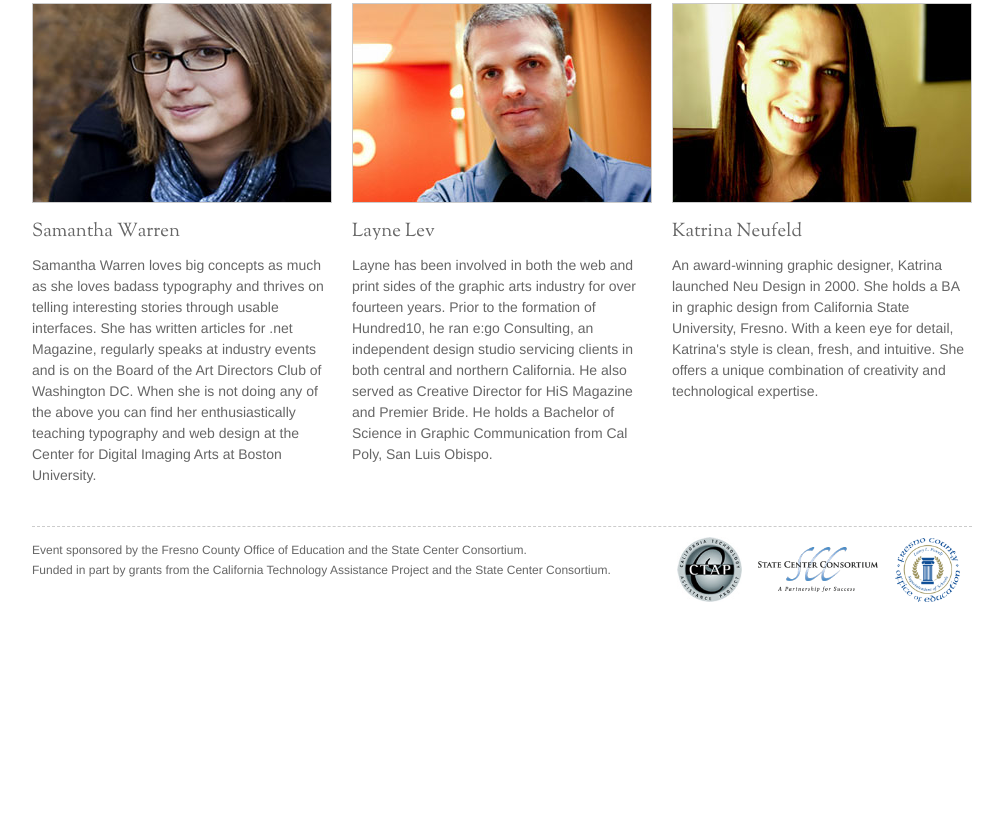
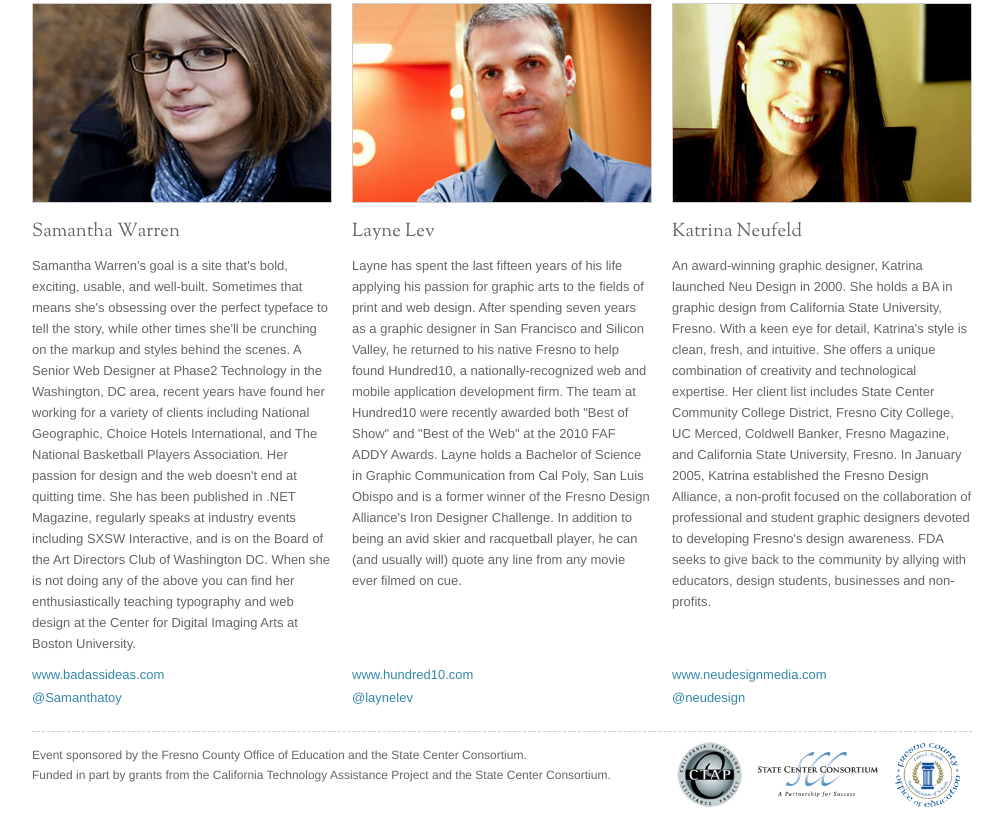
Before and after one commit to kepford/educatingondesign, a plain HTML site: page index.html in a window 1280 px wide. Shown: the part 642-1461 px from the top of the page, without its empty margins (138-1141 px from the left). Before the commit the page ends 1256 px from the top, so only its background shows below. Drawn offline with Linux system fonts and the light colour scheme.

Commit message:
Update Dan updated the speaker bios and added links to their web sites and Twitter accounts

```diff
--- a/eds.css
+++ b/eds.css
@@ -507,7 +507,25 @@ ul li {
   font-family: 'OFLSortsMillGoudyRegular',serif;
 }
 
+#speakers p {
+  margin: 0 0 15px;
+  font-size: 13px;
+  height: 395px;
+}
 
+
+#speakers #site-link {
+}
+
+#speakers #twitter-link {
+  margin: 5px 0;
+}
+
+#speakers #site-link a, #speakers #twitter-link a {
+  font-size: 13px;
+  text-decoration: none;
+  color: #3388AA;
+}
 
 #day {
   font-size: ;
--- a/index.html
+++ b/index.html
@@ -47,19 +47,26 @@ a symposium on educating future web designers
 	<li class="grid_4">
 	<img src="images/samantha-warren.jpg">
 	<h3>Samantha Warren</h3>
-	<p>Samantha Warren loves big concepts as much as she loves badass typography and thrives on telling interesting stories through usable interfaces. She has written articles for .net Magazine, regularly speaks at industry events and is on the Board of the Art Directors Club of Washington DC. When she is not doing any of the above you can find her enthusiastically teaching typography and web design at the Center for Digital Imaging Arts at Boston University. </p>
+	<p>Samantha Warren's goal is a site that's bold, exciting, usable, and well-built. Sometimes that means she's obsessing over the perfect typeface to tell the story, while other times she'll be crunching on the markup and styles behind the scenes. A Senior Web Designer at Phase2 Technology in the Washington, DC area, recent years have found her working for a variety of clients including National Geographic, Choice Hotels International, and The National Basketball Players Association. Her passion for design and the web doesn't end at quitting time. She has been published in .NET Magazine, regularly speaks at industry events including SXSW Interactive, and is on the Board of the Art Directors Club of Washington DC. When she is not doing any of the above you can find her enthusiastically teaching typography and web design at the Center for Digital Imaging Arts at Boston University.</p>
+	<div id="site-link"><a href="http://www.badassideas.com">www.badassideas.com</a></div>
+	<div id="twitter-link"><a href="http://www.twitter.com/samanthatoy">@Samanthatoy</a></div>
 	</li>
 
 	<li class="grid_4">
 	<img src="images/layne-lev.jpg">
 	<h3>Layne Lev</h3>
-	<p>Layne has been involved in both the web and print sides of the graphic arts industry for over fourteen years. Prior to the formation of Hundred10, he ran e:go Consulting, an independent design studio servicing clients in both central and northern California. He also served as Creative Director for HiS Magazine and Premier Bride. He holds a Bachelor of Science in Graphic Communication from Cal Poly, San Luis Obispo.</p>
+	<p>Layne has spent the last fifteen years of his life applying his passion for graphic arts to the fields of print and web design. After spending seven years as a graphic designer in San Francisco and Silicon Valley, he returned to his native Fresno to help found Hundred10, a nationally-recognized web and mobile application development firm. The team at Hundred10 were recently awarded both "Best of Show" and "Best of the Web" at the 2010 FAF ADDY Awards. Layne holds a Bachelor of Science in Graphic Communication from Cal Poly, San Luis Obispo and is a former winner of the Fresno Design Alliance's Iron Designer Challenge. In addition to being an avid skier and racquetball player, he can (and usually will) quote any line from any movie ever filmed on cue.
+</p>
+	<div id="site-link"><a href="http://www.hundred10.com">www.hundred10.com</a></div>
+	<div id="twitter-link"><a href="http://www.twitter.com/laynelev">@laynelev</a></div>
 	</li>
 
 	<li class="grid_4">
 	<img src="images/katrina-neufeld.jpg">
 	<h3>Katrina Neufeld</h3>
-	<p>An award-winning graphic designer, Katrina launched Neu Design in 2000. She holds a BA in graphic design from California State University, Fresno. With a keen eye for detail, Katrina's style is clean, fresh, and intuitive. She offers a unique combination of creativity and technological expertise. </p>
+	<p>An award-winning graphic designer, Katrina launched Neu Design in 2000. She holds a BA in graphic design from California State University, Fresno. With a keen eye for detail, Katrina's style is clean, fresh, and intuitive. She offers a unique combination of creativity and technological expertise. Her client list includes State Center Community College District, Fresno City College, UC Merced, Coldwell Banker, Fresno Magazine, and California State University, Fresno. In January 2005, Katrina established the Fresno Design Alliance, a non-profit focused on the collaboration of professional and student graphic designers devoted to developing Fresno's design awareness. FDA seeks to give back to the community by allying with educators, design students, businesses and non-profits. </p>
+	<div id="site-link"><a href="http://www.neudesignmedia.com">www.neudesignmedia.com</a></div>
+	<div id="twitter-link"><a href="http://www.twitter.com/neudesign">@neudesign</a></div>
 	</li>
 </ul>
 </div><!-- end #speakers-inner -->
```
